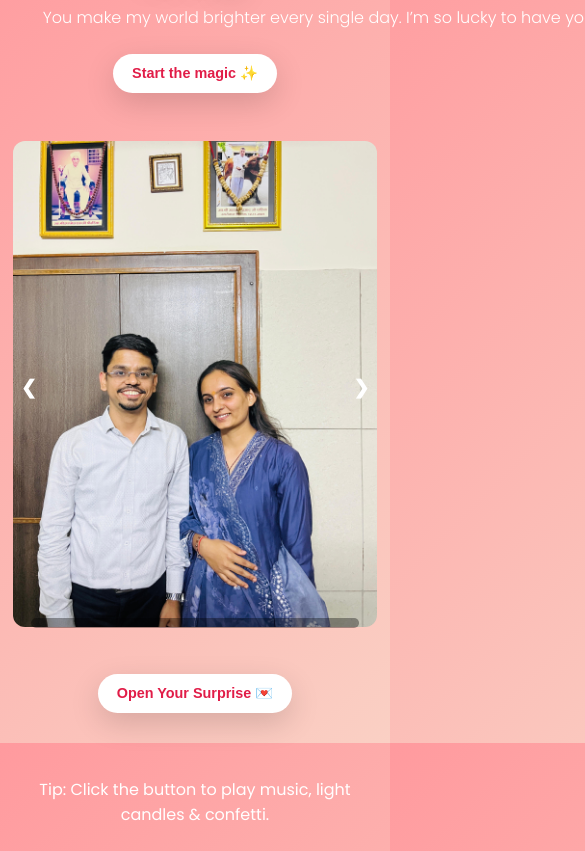
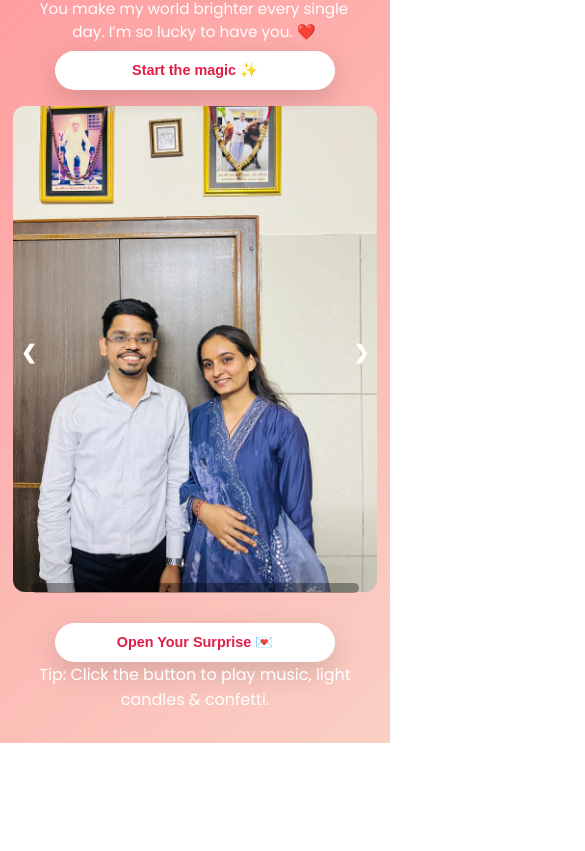
Before and after one commit to Hariom1607/25-03-25, a plain HTML site: page index.html in a window 390 px wide. Shown: the part 101-952 px from the top of the page, 585 px wide, since content can reach past the window. After the commit the page ends 844 px from the top, so only its background shows below. Drawn offline with nearby package versions, Linux system fonts and the light colour scheme.

Commit message:
Fix mobile view spacing and font scaling

```diff
--- a/style.css
+++ b/style.css
@@ -22,39 +22,34 @@ body {
 }
 
 /* Hero container */
+/* HERO container adjustments for spacing */
 .hero {
-  display: flex;
-  flex-direction: column;
-  align-items: center;
-  justify-content: flex-start;
+  padding-top: 1.8rem;
+  max-width: 480px; /* keeps content visible on small screens */
   text-align: center;
-  margin: 0 auto;
-  max-width: 500px;
-  padding: 2rem 1rem; /* balanced padding */
-  gap: 1.2rem;
+  gap: 1rem;
 }
 
-/* Title */
+/* MAIN TITLE */
 h1 {
-  font-size: clamp(1.8rem, 6vw, 3.5rem);
+  font-size: clamp(1.5rem, 5vw, 2.5rem); /* smaller and responsive */
   line-height: 1.2;
   margin: 0;
   text-shadow: 0 6px 30px rgba(0,0,0,0.18);
   animation: glow 2.2s ease-in-out infinite alternate;
-  white-space: normal;
-  word-break: break-word;
+  white-space: normal; /* allow multi-line if needed */
+  overflow-wrap: break-word;
 }
 
-/* Paragraph typing effect */
+/* SUBTITLE / TYPEWRITER TEXT */
 #typing {
-  font-weight: 300;
-  max-width: 65ch;
-  margin: 0 auto;
-  font-size: clamp(1rem, 3vw, 1.2rem);
+  font-size: clamp(0.95rem, 2vw, 1.1rem); /* smaller, fits screen */
+  max-width: 90%; /* allow more width on small screens */
+  margin: 0.5rem auto 0 auto;
+  white-space: normal;
   border-right: 2px solid rgba(255,255,255,0.8);
-  white-space: nowrap;
   overflow: hidden;
-  width: 0;
+  width: auto; /* allow full visible width */
 }
 
 /* Buttons */
```
